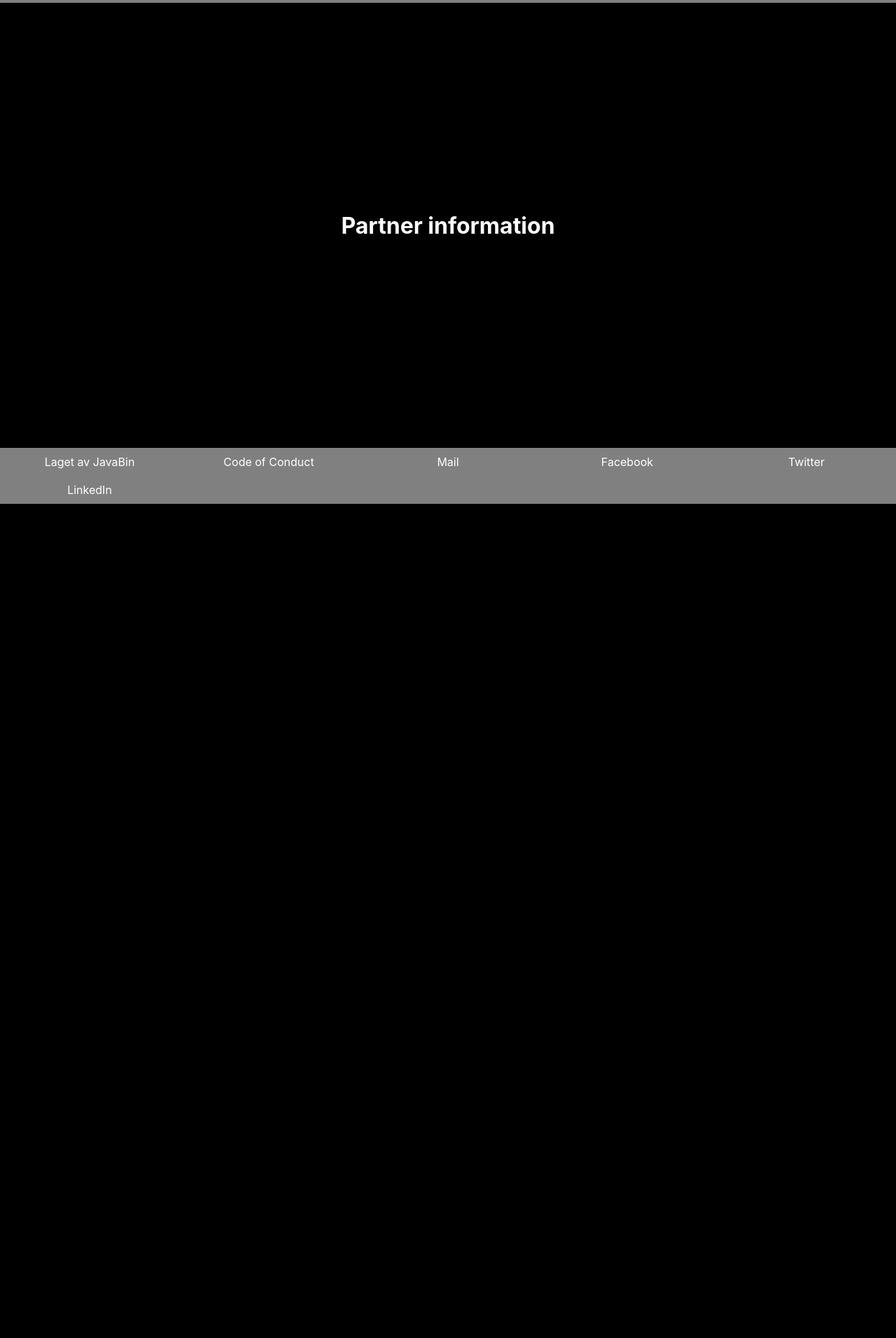
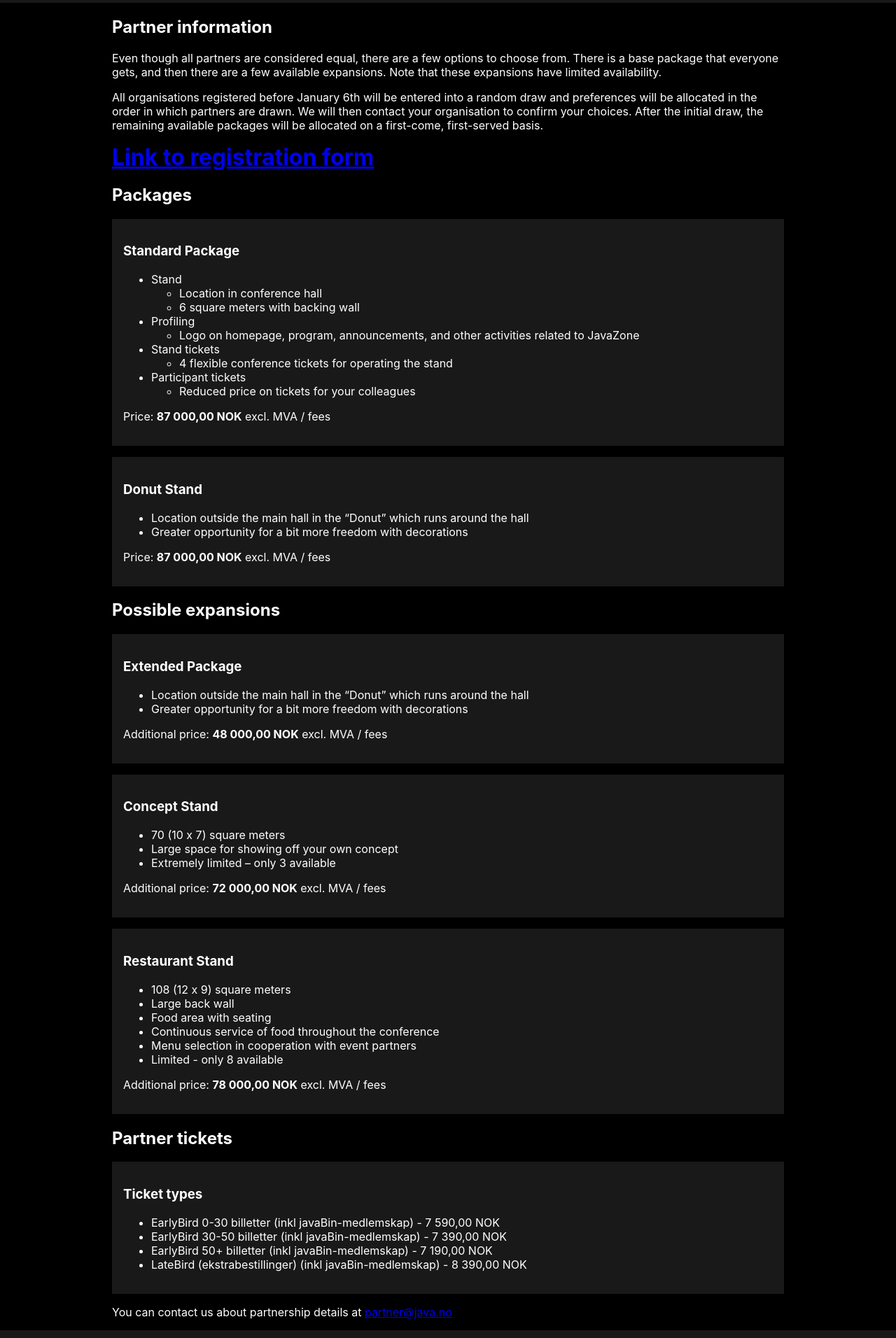
Before and after one commit to javaBin/2023.javazone.no, a Next.js app: page /partners in a window 1280 px wide. Shown: the part 80-1992 px from the top of the page at 70% size. Before the commit the page ends 800 px from the top, so only its background shows below. Built offline with nearby package versions, Linux system fonts and the light colour scheme.

Commit message:
Legg til mer informasjon om partnere og billett

```diff
--- a/app/partners/page.tsx
+++ b/app/partners/page.tsx
@@ -1,7 +1,177 @@
-import styles from '../page.module.css'
+import { ReactNode } from 'react'
+import mainstyles from '../page.module.css'
 
 export default function Partners() {
-  return <main className={styles.main}>
-    <h1>Partner information</h1>
-  </main>
+  return (
+    <main className={mainstyles.main}>
+      <div style={{ width: '75%' }}>
+        <section>
+          <h2>Partner information</h2>
+          <p>
+            Even though all partners are considered equal, there are a few options to choose from.
+            There is a base package that everyone gets, and then there are a few available
+            expansions. Note that these expansions have limited availability.
+          </p>
+          <p>
+            All organisations registered before January 6th will be entered into a random draw and
+            preferences will be allocated in the order in which partners are drawn. We will then
+            contact your organisation to confirm your choices. After the initial draw, the remaining
+            available packages will be allocated on a first-come, first-served basis.
+          </p>
+          <a
+            href="https://docs.google.com/forms/d/1faOABDDGZ-w1pzeorrXO_qzw6rLG7keKFpMhEMtrq9o"
+            style={{ fontWeight: 'bold', fontSize: '2rem' }}
+          >
+            Link to registration form
+          </a>
+        </section>
+        <section>
+          <div>
+            <h2>Packages</h2>
+            <StandardPackage />
+            <DonutStand />
+            <h2>Possible expansions</h2>
+            <ExtendedPackage />
+            <ConceptStand />
+            <RestaurantStand />
+            <h2>Partner tickets</h2>
+            <PartnerCard title="Ticket types">
+              <ul>
+                <li>
+                  EarlyBird 0-30 billetter (inkl javaBin-medlemskap) - {moneyFormat.format(7590)}
+                </li>
+                <li>
+                  EarlyBird 30-50 billetter (inkl javaBin-medlemskap) - {moneyFormat.format(7390)}
+                </li>
+                <li>
+                  EarlyBird 50+ billetter (inkl javaBin-medlemskap) - {moneyFormat.format(7190)}
+                </li>
+                <li>
+                  LateBird (ekstrabestillinger) (inkl javaBin-medlemskap) -{' '}
+                  {moneyFormat.format(8390.0)}
+                </li>
+              </ul>
+            </PartnerCard>
+          </div>
+        </section>
+        <p>
+          You can contact us about partnership details at{' '}
+          <a href="mailto:partner@java.no">partner@java.no</a>
+        </p>
+      </div>
+    </main>
+  )
 }
+
+const moneyFormat = Intl.NumberFormat('nb-NO', {
+  currency: 'NOK',
+  style: 'currency',
+  currencyDisplay: 'code',
+})
+
+const PartnerCard = (props: {
+  title: string
+  price?: {
+    value: number
+    additional?: boolean
+  }
+  children: ReactNode
+}) => {
+  const priceText = props.price?.additional ? 'Additional price' : 'Price'
+  return (
+    <div
+      style={{
+        backgroundColor: '#191919',
+        padding: '1rem',
+        marginBottom: '1rem',
+      }}
+    >
+      <h3>{props.title}</h3>
+      {props.children}
+      {props.price && (
+        <p style={{ marginTop: 'auto' }}>
+          {priceText}:{' '}
+          <span style={{ fontWeight: 'bold' }}>
+            <data value={props.price.value}>{moneyFormat.format(props.price.value)}</data>
+          </span>{' '}
+          excl. MVA / fees
+        </p>
+      )}
+    </div>
+  )
+}
+
+const StandardPackage = () => (
+  <PartnerCard title="Standard Package" price={{ value: 87000 }}>
+    <ul>
+      <li>
+        Stand
+        <ul>
+          <li>Location in conference hall</li>
+          <li>6 square meters with backing wall</li>
+        </ul>
+      </li>
+      <li>
+        Profiling
+        <ul>
+          <li>
+            Logo on homepage, program, announcements, and other activities related to JavaZone
+          </li>
+        </ul>
+      </li>
+      <li>
+        Stand tickets
+        <ul>
+          <li>4 flexible conference tickets for operating the stand</li>
+        </ul>
+      </li>
+      <li>
+        Participant tickets
+        <ul>
+          <li>Reduced price on tickets for your colleagues</li>
+        </ul>
+      </li>
+    </ul>
+  </PartnerCard>
+)
+
+const DonutStand = () => (
+  <PartnerCard title="Donut Stand" price={{ value: 87000 }}>
+    <ul>
+      <li>Location outside the main hall in the “Donut” which runs around the hall</li>
+      <li>Greater opportunity for a bit more freedom with decorations</li>
+    </ul>
+  </PartnerCard>
+)
+
+const ExtendedPackage = () => (
+  <PartnerCard title="Extended Package" price={{ value: 48000, additional: true }}>
+    <ul>
+      <li>Location outside the main hall in the “Donut” which runs around the hall</li>
+      <li>Greater opportunity for a bit more freedom with decorations</li>
+    </ul>
+  </PartnerCard>
+)
+
+const ConceptStand = () => (
+  <PartnerCard title="Concept Stand" price={{ value: 72000, additional: true }}>
+    <ul>
+      <li>70 (10 x 7) square meters</li>
+      <li>Large space for showing off your own concept</li>
+      <li>Extremely limited – only 3 available</li>
+    </ul>
+  </PartnerCard>
+)
+
+const RestaurantStand = () => (
+  <PartnerCard title="Restaurant Stand" price={{ value: 78000, additional: true }}>
+    <ul>
+      <li>108 (12 x 9) square meters</li>
+      <li>Large back wall</li>
+      <li>Food area with seating</li>
+      <li>Continuous service of food throughout the conference</li>
+      <li>Menu selection in cooperation with event partners</li>
+      <li>Limited - only 8 available</li>
+    </ul>
+  </PartnerCard>
+)
--- a/styles/globals.css
+++ b/styles/globals.css
@@ -12,5 +12,5 @@
 
 * {
   box-sizing: border-box;
-  --banner_bakgrunn: rgba(255, 255, 255, 0.50);
+  --banner_bakgrunn: #191919;
 }
```
Also changed, not shown: app/page.tsx (+8 -3 lines).
